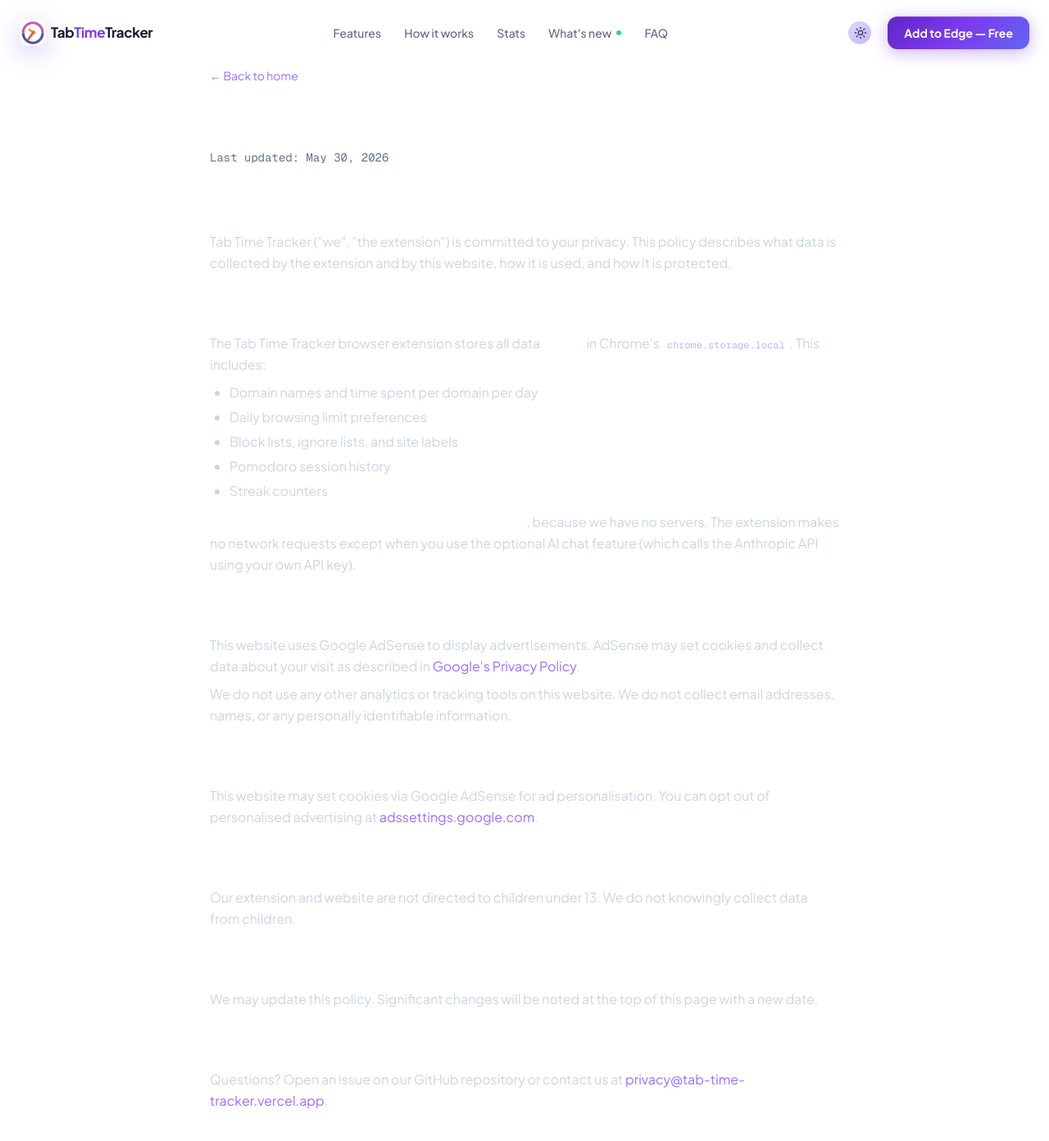
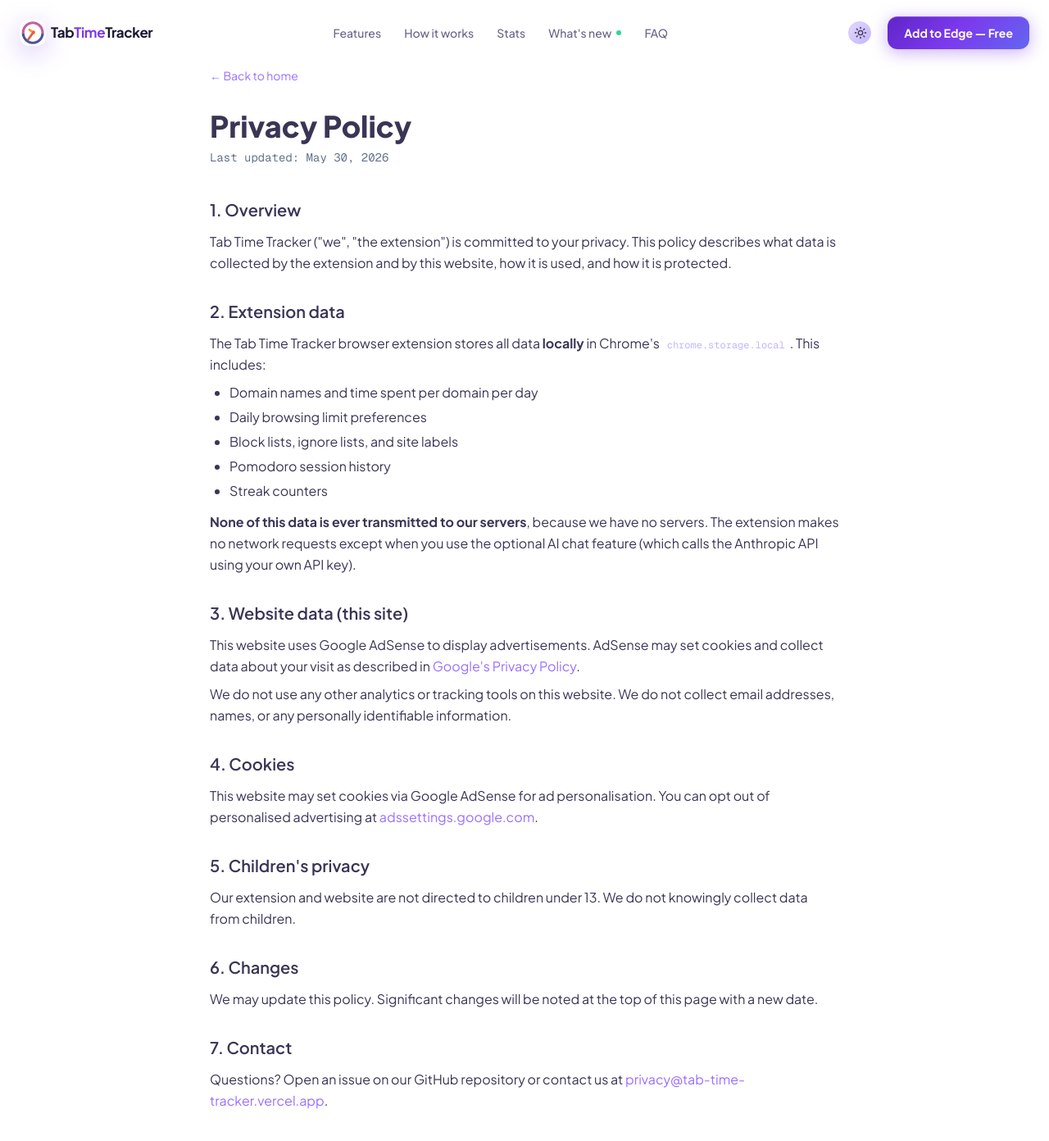
Before and after one commit to ShaikAyub7/browser-extension-website, a Next.js app: page /privacy in a window 1280 px wide. Shown: the top 1392 px of the page at 82% size. Built offline with nearby package versions, Linux system fonts and the light colour scheme.

Commit message:
fix: remove unnecessary text color classes for improved styling consistency in PrivacyPage

```diff
--- a/app/privacy/page.tsx
+++ b/app/privacy/page.tsx
@@ -14,18 +14,18 @@
           ← Back to home
         </Link>
 
-        <h1 className="font-display font-extrabold text-4xl text-white mb-2">Privacy Policy</h1>
+        <h1 className="font-display font-extrabold text-4xl  mb-2">Privacy Policy</h1>
         <p className="text-slate-500 text-sm font-mono mb-10">Last updated: {new Date().toLocaleDateString("en-US", { year: "numeric", month: "long", day: "numeric" })}</p>
 
-        <div className="prose prose-invert prose-slate max-w-none space-y-8 text-slate-300 leading-relaxed">
+        <div className="prose prose-invert prose-slate max-w-none space-y-8  leading-relaxed">
           <section>
-            <h2 className="font-display font-semibold text-xl text-white mb-3">1. Overview</h2>
+            <h2 className="font-display font-semibold text-xl  mb-3">1. Overview</h2>
             <p>Tab Time Tracker ("we", "the extension") is committed to your privacy. This policy describes what data is collected by the extension and by this website, how it is used, and how it is protected.</p>
           </section>
 
           <section>
-            <h2 className="font-display font-semibold text-xl text-white mb-3">2. Extension data</h2>
-            <p>The Tab Time Tracker browser extension stores all data <strong className="text-white">locally</strong> in Chrome's <code className="text-violet-300 bg-ink-800 px-1.5 py-0.5 rounded text-xs">chrome.storage.local</code>. This includes:</p>
+            <h2 className="font-display font-semibold text-xl  mb-3">2. Extension data</h2>
+            <p>The Tab Time Tracker browser extension stores all data <strong className="">locally</strong> in Chrome's <code className="text-violet-300 bg-ink-800 px-1.5 py-0.5 rounded text-xs">chrome.storage.local</code>. This includes:</p>
             <ul className="list-disc pl-6 space-y-1 mt-2">
               <li>Domain names and time spent per domain per day</li>
               <li>Daily browsing limit preferences</li>
@@ -33,32 +33,32 @@
               <li>Pomodoro session history</li>
               <li>Streak counters</li>
             </ul>
-            <p className="mt-3"><strong className="text-white">None of this data is ever transmitted to our servers</strong>, because we have no servers. The extension makes no network requests except when you use the optional AI chat feature (which calls the Anthropic API using your own API key).</p>
+            <p className="mt-3"><strong className="">None of this data is ever transmitted to our servers</strong>, because we have no servers. The extension makes no network requests except when you use the optional AI chat feature (which calls the Anthropic API using your own API key).</p>
           </section>
 
           <section>
-            <h2 className="font-display font-semibold text-xl text-white mb-3">3. Website data (this site)</h2>
+            <h2 className="font-display font-semibold text-xl  mb-3">3. Website data (this site)</h2>
             <p>This website uses Google AdSense to display advertisements. AdSense may set cookies and collect data about your visit as described in <a href="https://policies.google.com/privacy" className="text-violet-400 hover:underline" target="_blank" rel="noopener noreferrer">Google's Privacy Policy</a>.</p>
             <p className="mt-2">We do not use any other analytics or tracking tools on this website. We do not collect email addresses, names, or any personally identifiable information.</p>
           </section>
 
           <section>
-            <h2 className="font-display font-semibold text-xl text-white mb-3">4. Cookies</h2>
+            <h2 className="font-display font-semibold text-xl  mb-3">4. Cookies</h2>
             <p>This website may set cookies via Google AdSense for ad personalisation. You can opt out of personalised advertising at <a href="https://adssettings.google.com" className="text-violet-400 hover:underline" target="_blank" rel="noopener noreferrer">adssettings.google.com</a>.</p>
           </section>
 
           <section>
-            <h2 className="font-display font-semibold text-xl text-white mb-3">5. Children's privacy</h2>
+            <h2 className="font-display font-semibold text-xl  mb-3">5. Children's privacy</h2>
             <p>Our extension and website are not directed to children under 13. We do not knowingly collect data from children.</p>
           </section>
 
           <section>
-            <h2 className="font-display font-semibold text-xl text-white mb-3">6. Changes</h2>
+            <h2 className="font-display font-semibold text-xl  mb-3">6. Changes</h2>
             <p>We may update this policy. Significant changes will be noted at the top of this page with a new date.</p>
           </section>
 
           <section>
-            <h2 className="font-display font-semibold text-xl text-white mb-3">7. Contact</h2>
+            <h2 className="font-display font-semibold text-xl  mb-3">7. Contact</h2>
             <p>Questions? Open an issue on our GitHub repository or contact us at <span className="text-violet-400">privacy@tab-time-tracker.vercel.app</span>.</p>
           </section>
         </div>
```
